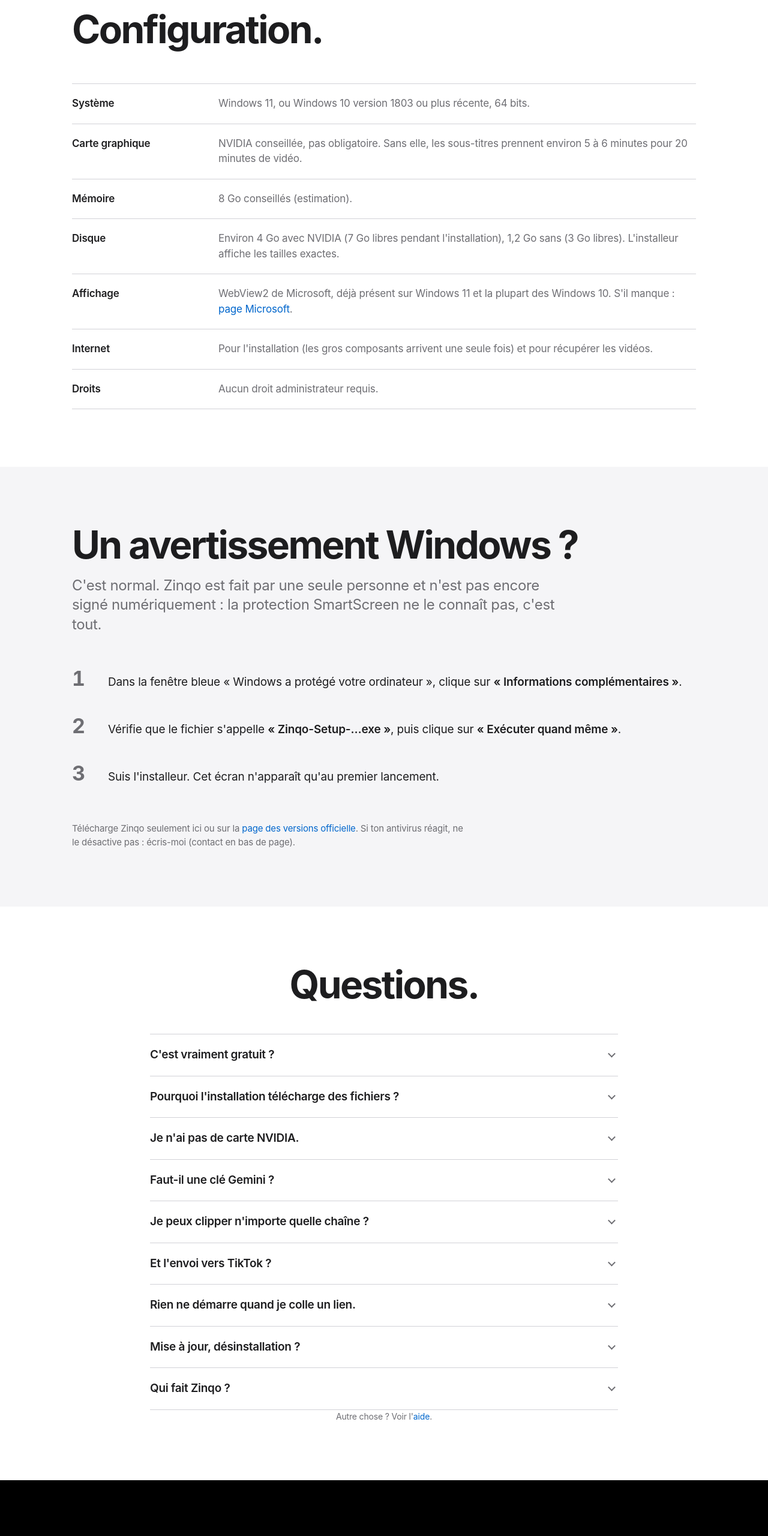
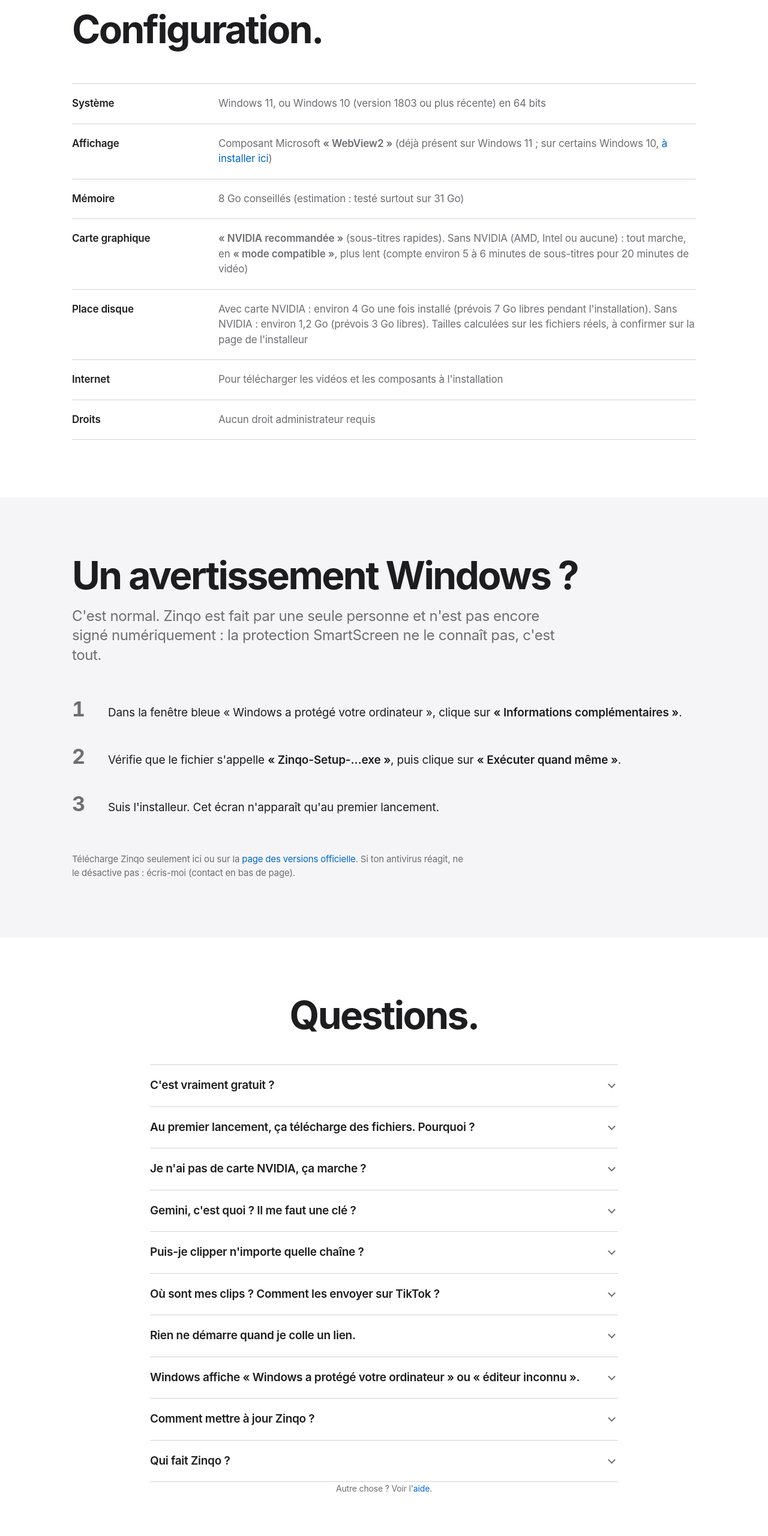
Before and after one commit to DXTR-Codex/zinqo, a plain HTML site: page docs/index.html in a window 1280 px wide. Shown: the part 4700-7260 px from the top of the page at 60% size. Drawn offline with Linux system fonts and the light colour scheme; no server answers.

Commit message:
Site : synchronise avec Zinqo 2.3.4
Co-Authored-By: Claude Sonnet 5.5 <noreply@anthropic.com>

```diff
--- a/docs/index.html
+++ b/docs/index.html
@@ -121,14 +121,14 @@
 <section id="config" aria-labelledby="t-config">
 <div class="wrap">
   <h2 class="h2 rv" id="t-config">Configuration.</h2>
-  <dl class="spec rv">
-    <div><dt>Système</dt><dd>Windows 11, ou Windows 10 version 1803 ou plus récente, 64 bits.</dd></div>
-    <div><dt>Carte graphique</dt><dd>NVIDIA conseillée, pas obligatoire. Sans elle, les sous-titres prennent environ 5 à 6 minutes pour 20 minutes de vidéo.</dd></div>
-    <div><dt>Mémoire</dt><dd>8 Go conseillés (estimation).</dd></div>
-    <div><dt>Disque</dt><dd>Environ 4 Go avec NVIDIA (7 Go libres pendant l'installation), 1,2 Go sans (3 Go libres). L'installeur affiche les tailles exactes.</dd></div>
-    <div><dt>Affichage</dt><dd>WebView2 de Microsoft, déjà présent sur Windows 11 et la plupart des Windows 10. S'il manque : <a href="https://developer.microsoft.com/microsoft-edge/webview2/" rel="noopener">page Microsoft</a>.</dd></div>
-    <div><dt>Internet</dt><dd>Pour l'installation (les gros composants arrivent une seule fois) et pour récupérer les vidéos.</dd></div>
-    <div><dt>Droits</dt><dd>Aucun droit administrateur requis.</dd></div>
+  <dl class="spec rv"><!--CONFIG-->
+  <div><dt>Système</dt><dd>Windows 11, ou Windows 10 (version 1803 ou plus récente) en 64 bits</dd></div>
+    <div><dt>Affichage</dt><dd>Composant Microsoft <span class="ui">WebView2</span> (déjà présent sur Windows 11 ; sur certains Windows 10, <a href="https://developer.microsoft.com/microsoft-edge/webview2/" rel="noopener">à installer ici</a>)</dd></div>
+    <div><dt>Mémoire</dt><dd>8 Go conseillés (estimation&nbsp;: testé surtout sur 31 Go)</dd></div>
+    <div><dt>Carte graphique</dt><dd><span class="ui">NVIDIA recommandée</span> (sous-titres rapides). Sans NVIDIA (AMD, Intel ou aucune)&nbsp;: tout marche, en <span class="ui">mode compatible</span>, plus lent (compte environ 5 à 6 minutes de sous-titres pour 20 minutes de vidéo)</dd></div>
+    <div><dt>Place disque</dt><dd>Avec carte NVIDIA&nbsp;: environ 4 Go une fois installé (prévois 7 Go libres pendant l'installation). Sans NVIDIA&nbsp;: environ 1,2 Go (prévois 3 Go libres). Tailles calculées sur les fichiers réels, à confirmer sur la page de l'installeur</dd></div>
+    <div><dt>Internet</dt><dd>Pour télécharger les vidéos et les composants à l'installation</dd></div>
+    <div><dt>Droits</dt><dd>Aucun droit administrateur requis</dd></div><!--/CONFIG-->
   </dl>
 </div>
 </section>
@@ -149,16 +149,34 @@
 <section id="faq" aria-labelledby="t-faq">
 <div class="wrap">
   <h2 class="h2 center rv" id="t-faq">Questions.</h2>
-  <div class="faq rv">
-  <details><summary>C'est vraiment gratuit&nbsp;?</summary><div class="rep"><p>Oui, sans publicité ni abonnement. Zinqo est « tous droits réservés » : tu l'utilises librement, mais tu ne le revends, ne le modifies ni ne le redistribues. Le code n'est pas publié. Voir la <a href="licence.html">licence</a>.</p></div></details>
-  <details><summary>Pourquoi l'installation télécharge des fichiers&nbsp;?</summary><div class="rep"><p>Les gros composants (voix Whisper, outils vidéo, accélération NVIDIA) viennent une seule fois de leur source officielle, pour garder l'installeur léger. Il affiche la liste, la taille et la licence de chacun. Si la connexion coupe, ça reprend.</p></div></details>
-  <details><summary>Je n'ai pas de carte NVIDIA.</summary><div class="rep"><p>Ça marche. Les sous-titres sont faits sur le processeur, plus lentement et un peu moins précisément. Rien d'autre ne change.</p></div></details>
-  <details><summary>Faut-il une clé Gemini&nbsp;?</summary><div class="rep"><p>Non. Elle est facultative, gratuite chez Google, et reste chiffrée sur ton PC. Avec une clé, le texte des passages analysés part chez Google : évite-la pour des contenus sensibles.</p></div></details>
-  <details><summary>Je peux clipper n'importe quelle chaîne&nbsp;?</summary><div class="rep"><p>Non. Seulement des vidéos dont tu as les droits ou l'autorisation. Un clip d'un autre créateur n'est pas toujours éligible à la rémunération TikTok, et ton compte peut être restreint.</p></div></details>
-  <details><summary>Et l'envoi vers TikTok&nbsp;?</summary><div class="rep"><p>C'est une fonction expérimentale, pas disponible pour les autres utilisateurs. Tu publies toi-même : un fichier texte à côté de chaque clip contient le titre et la légende.</p></div></details>
-  <details><summary>Rien ne démarre quand je colle un lien.</summary><div class="rep"><p>C'est voulu : le lien rejoint la file d'attente. Clique sur <span class="ui">Lancer</span>.</p></div></details>
-  <details><summary>Mise à jour, désinstallation&nbsp;?</summary><div class="rep"><p>La mise à jour se fait seule au démarrage : signature vérifiée, retour arrière en cas d'échec. Pour désinstaller : Paramètres Windows, Applications, Zinqo. Tes données (<code>%LOCALAPPDATA%\Zinqo</code>) peuvent être retirées ; tes clips ne sont jamais supprimés.</p></div></details>
-  <details><summary>Qui fait Zinqo&nbsp;?</summary><div class="rep"><p>Rafael Vallais. Zinqo s'appelait Clip Maker avant la version 2.3.0 : tes anciens réglages sont repris automatiquement. Zinqo n'est affilié ni à TikTok, ni à YouTube, ni à Google, ni à NVIDIA, ni à OpenAI.</p></div></details>
+  <div class="faq rv"><!--FAQ-->
+  <details><summary>C'est vraiment gratuit&nbsp;?</summary><div class="rep"><p>Oui, sans publicité ni abonnement. Zinqo est «&nbsp;tous droits réservés&nbsp;»&nbsp;: tu l'utilises librement, mais tu ne le revends, ne le modifies ni ne le redistribues. Le code n'est pas publié. Voir la [licence](licence.html).</p></div></details>
+  <details><summary>Au premier lancement, ça télécharge des fichiers. Pourquoi&nbsp;?</summary><div class="rep">
+<p>Les gros composants (voix Whisper pour les sous-titres, outils vidéo, accélération carte NVIDIA) sont téléchargés une seule fois pour que le logiciel reste léger. Compte quelques minutes (plusieurs Go avec une carte NVIDIA). Si la connexion coupe, relance&nbsp;: ça reprend là où c'était.</p>
+</div></details>
+  <details><summary>Je n'ai pas de carte NVIDIA, ça marche&nbsp;?</summary><div class="rep">
+<p>Oui. Les sous-titres se font avec un modèle plus petit sur le processeur&nbsp;: c'est plus lent et un peu moins précis. Rien d'autre ne change.</p>
+</div></details>
+  <details><summary>Gemini, c'est quoi&nbsp;? Il me faut une clé&nbsp;?</summary><div class="rep">
+<p>Gemini est l'IA de Google qui juge si un moment est vraiment drôle ou intéressant. Elle est facultative&nbsp;: sans clé, Zinqo choisit les moments avec le son, l'image et le texte. La clé est gratuite (Avancé &gt; IA Gemini) et reste chiffrée sur ton PC.</p>
+</div></details>
+  <details><summary>Puis-je clipper n'importe quelle chaîne&nbsp;?</summary><div class="rep">
+<p>Non&nbsp;: ne clippe que les chaînes qui t'y autorisent. Un clip d'un autre créateur n'est pas toujours éligible à la rémunération TikTok. Il n'y a aucune promesse d'abonnés ni de revenus.</p>
+</div></details>
+  <details><summary>Où sont mes clips&nbsp;? Comment les envoyer sur TikTok&nbsp;?</summary><div class="rep">
+<p>Bouton <span class="ui">Ouvrir le dossier</span> sous chaque clip. Le fichier <code>.txt</code> à côté contient le titre et la description à copier. Le bouton noir «&nbsp;Envoyer sur TikTok&nbsp;» envoie le clip en brouillon (si ton compte est connecté).</p>
+</div></details>
+  <details><summary>Rien ne démarre quand je colle un lien.</summary><div class="rep">
+<p>C'est normal&nbsp;: coller ajoute le lien à la «&nbsp;File d'attente&nbsp;». Clique <span class="ui">Lancer</span>.</p>
+</div></details>
+  <details><summary>Windows affiche «&nbsp;Windows a protégé votre ordinateur&nbsp;» ou «&nbsp;éditeur inconnu&nbsp;».</summary><div class="rep">
+<p>C'est normal pour un logiciel qui n'est pas (encore) signé par un éditeur reconnu par Microsoft&nbsp;: ça ne veut pas dire qu'il est dangereux. Clique sur <span class="ui">Informations complémentaires</span>, puis sur <span class="ui">Exécuter quand même</span>. Ça ne s'affiche qu'au premier lancement de l'installeur. Télécharge toujours Zinqo depuis l'adresse officielle donnée par la personne qui te l'a fourni.</p>
+</div></details>
+  <details><summary>Comment mettre à jour Zinqo&nbsp;?</summary><div class="rep">
+<p>Une bannière te prévient quand une nouvelle version existe. Clique <span class="ui">Mettre à jour</span>&nbsp;: tes réglages et tes clips ne sont pas touchés.</p>
+<p>Hors connexion, Zinqo s'ouvre quand même et écrit «&nbsp;Hors ligne&nbsp;: mises à jour non vérifiées&nbsp;» sous la version. Sans vérification réussie depuis plus de 14 jours, un bandeau te le dit&nbsp;: reconnecte-toi ou télécharge la dernière version sur le site (<a href="https://dxtr-codex.github.io/zinqo/" rel="noopener">https://dxtr-codex.github.io/zinqo/</a>).</p>
+</div></details>
+  <details><summary>Qui fait Zinqo&nbsp;?</summary><div class="rep"><p>Rafael Vallais. Zinqo s'appelait Clip Maker avant la version 2.3.0&nbsp;: tes anciens réglages sont repris automatiquement. Zinqo n'est affilié ni à TikTok, ni à YouTube, ni à Google, ni à NVIDIA, ni à OpenAI.</p></div></details><!--/FAQ-->
   <p class="small center rv">Autre chose&nbsp;? Voir l'<a href="aide.html">aide</a>.</p>
   </div>
 </div>
```
Also changed, not shown: docs/aide.html (+51 -25 lines).
